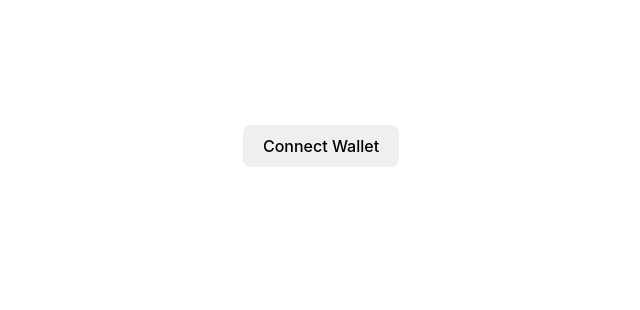
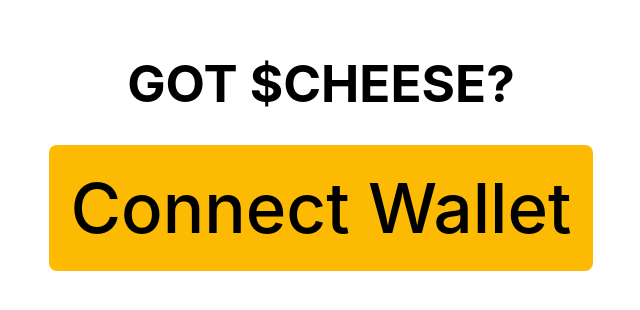
Before and after one commit to artursapek/cheese-card, a React (Vite) app: page / in a window 1280 px wide. Shown: the part 254-564 px from the top of the page, without its empty margins (319-959 px from the left). Built offline with nearby package versions, Linux system fonts and the light colour scheme; what @solana/web3.js would draw is missing.

Commit message:
better zero state

```diff
--- a/src/App.css
+++ b/src/App.css
@@ -21,3 +21,22 @@ input {
   margin-top: 20px;
   color: black;
 }
+
+#buy {
+  font-size: 69px;
+  color: #fcba03;
+}
+#buy:hover {
+  text-decoration: underline;
+}
+
+
+#connect-wallet {
+  background-color: #fcba03;
+  font-size: 69px;
+  padding: 20px;
+}
+
+#connect-wallet:hover {
+  background-color: #ffcc3d;
+}
--- a/src/App.tsx
+++ b/src/App.tsx
@@ -42,7 +42,6 @@ function App() {
   useEffect(() => {
     let canvas: HTMLCanvasElement = document.querySelector('#card canvas')!;
 
-    console.log(canvas);
     if (canvas && tokenBalance !== null) {
 
 
@@ -62,7 +61,6 @@ function App() {
 
         ctx.clearRect(0,0,WIDTH,HEIGHT);
 
-        console.log(ctx);
         ctx.strokeStyle = 'black';
 
         let roundedCheeseValue = '';
@@ -132,9 +130,19 @@ function App() {
 
   if (!isConnected) {
     return (
-      <button onClick={connectWallet} >Connect Wallet</button>
+      <>
+      <h1>GOT $CHEESE?</h1>
+      <button id="connect-wallet" onClick={connectWallet} >Connect Wallet</button>
+      </>
     );
-  } else if (tokenBalance != null) {
+  } else if (!tokenBalance) {
+
+    return <div>
+      <h1>NO $CHEESE DETECTED</h1>
+      <a target="_blank" id="buy" href="https://jup.ag/swap/SOL-AbrMJWfDVRZ2EWCQ1xSCpoVeVgZNpq1U2AoYG98oRXfn">BUY $CHEESE</a>
+      </div>
+
+  } else if (tokenBalance != null && tokenBalance > 0) {
     return (
       <div id="card-maker">
         <div id="card">
```
